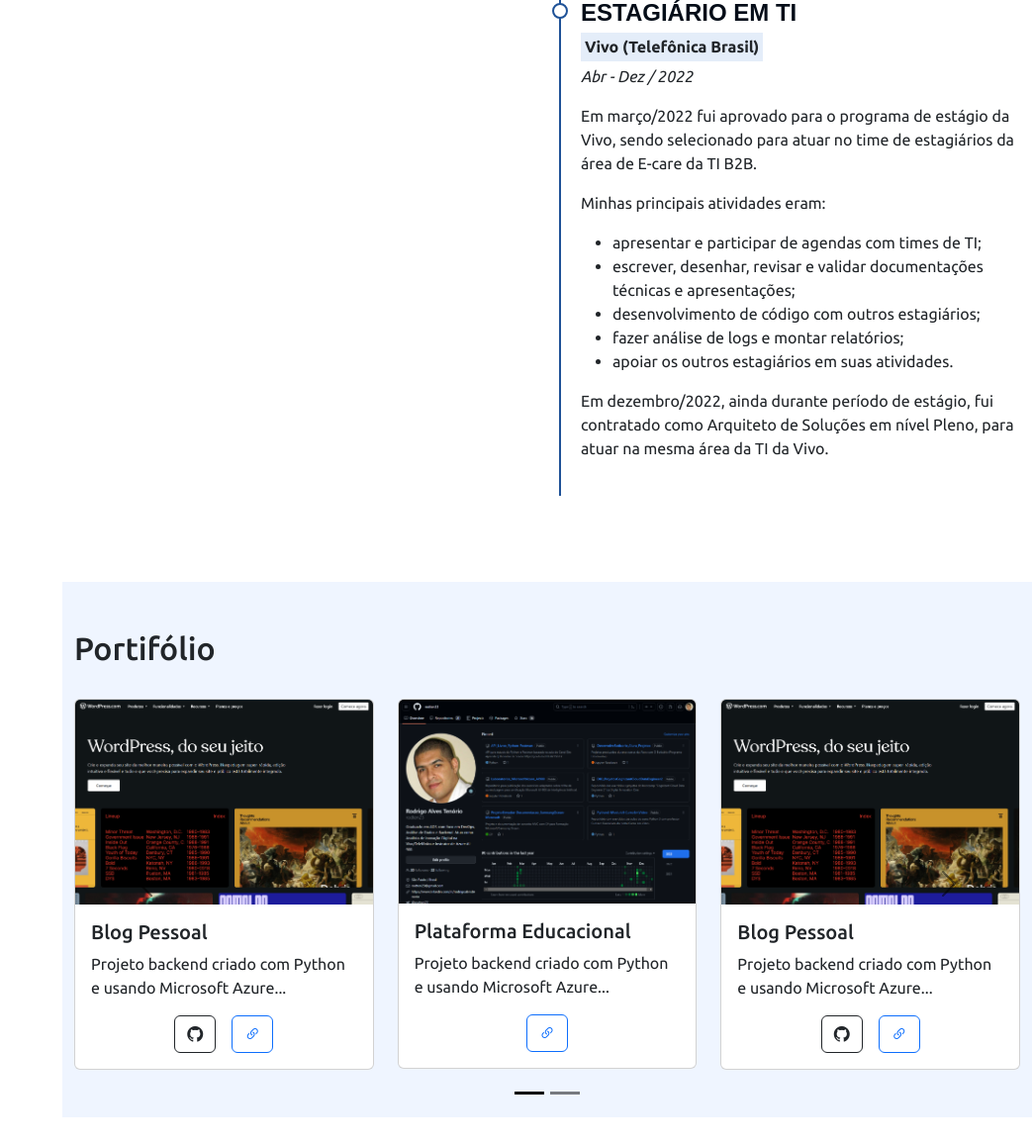
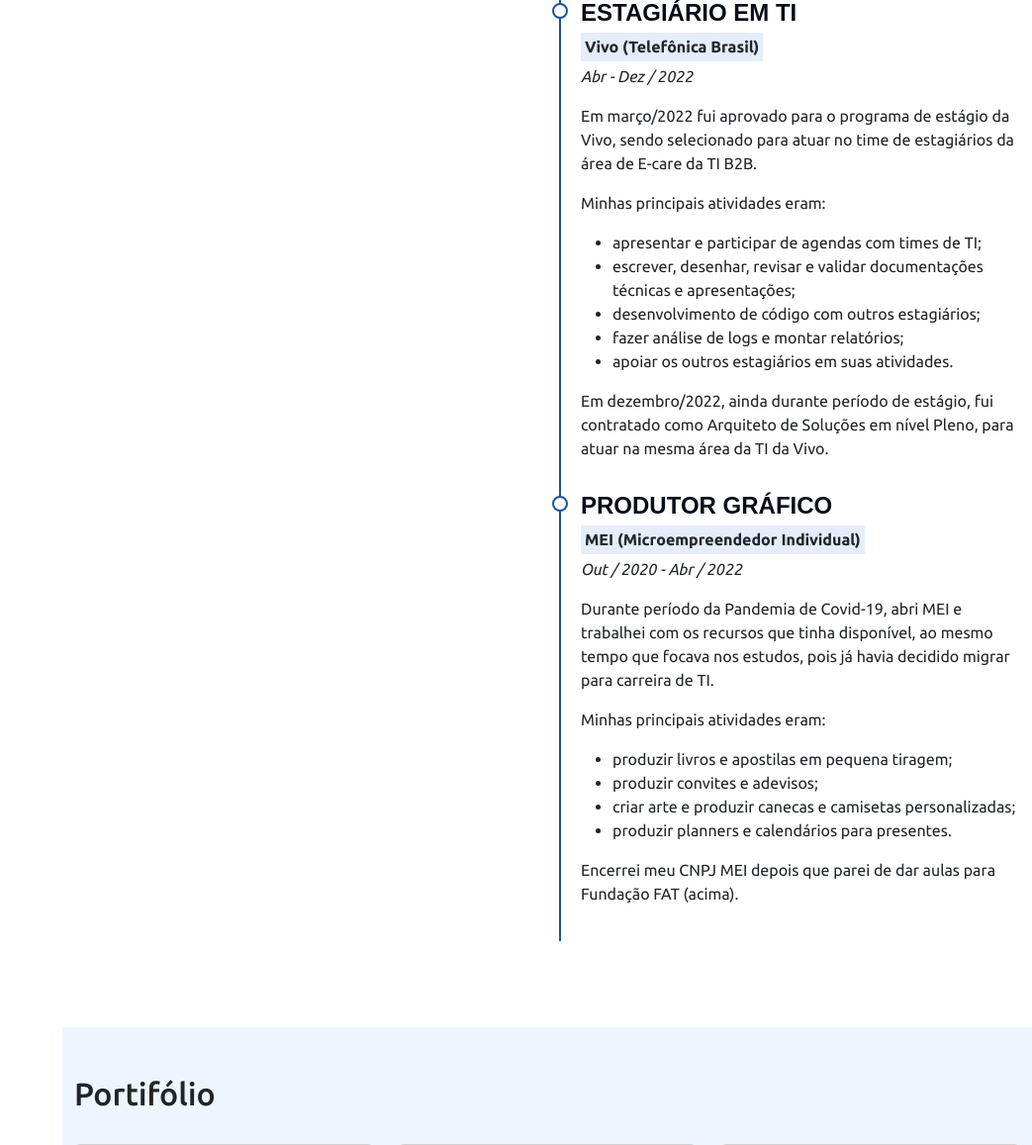
Before and after one commit to rodten23/portal_rodten23, a Flask app: template portal_rodten23/templates/index.html in a window 1280 px wide. Shown: the part 3869-5026 px from the top of the page at 99% size, without its empty margins (237-1280 px from the left). Run offline with Flask 3, Linux system fonts and the light colour scheme; the template is opened without the code that fills it, so the values that code supplies are empty; some libraries are stand-ins or nearby versions.

Commit message:
:sparkles: feat: Inclusão do cargo de MEI.

```diff
--- a/portal_rodten23/templates/index.html
+++ b/portal_rodten23/templates/index.html
@@ -366,7 +366,7 @@
                                     <li>testar sistemas;</li>
                                     <li>fazer passagem de projetos e apoiar os squads de desenvolvimento;</li>
                                     <li>apoiar o time de Maturidade com relatórios e comunicações as outras áreas e aos executivos.</li>
-                                  </ul>
+                                </ul>
                         </div>
 
                         <div class="cv-item" data-anime="up">
@@ -381,7 +381,7 @@
                                     <li>controlar frequência dos alunos e revisar suas atividades;</li>
                                     <li>preparar conteúdos, códigos e documentações que julguei importantes;</li>
                                     <li>tirar dúvidas pontuais dos alunos fora do horário das aulas.</li>
-                                  </ul>
+                                </ul>
                             <p>Após este período, a parceria da Microsoft com "Projeto Minha Chance" foi pausada e, sendo assim, não foram abertas novas turmas para cursos desta certificação.</p>
                         </div>
 
@@ -397,9 +397,28 @@
                                     <li>desenvolvimento de código com outros estagiários;</li>
                                     <li>fazer análise de logs e montar relatórios;</li>
                                     <li>apoiar os outros estagiários em suas atividades.</li>
-                                  </ul>
+                                </ul>
                             <p>Em dezembro/2022, ainda durante período de estágio, fui contratado como Arquiteto de Soluções em nível Pleno, para atuar na mesma área da TI da Vivo.</p>
                         </div>
+
+                        <div class="cv-item" data-anime="up">
+                            <h4>Produtor Gráfico</h4>
+                            <h6>MEI (Microempreendedor Individual)</h6>
+                            <p><em>Out / 2020 - Abr / 2022</em></p>
+                            <p>Durante período da Pandemia de Covid-19, abri MEI e trabalhei com os recursos que tinha disponível, ao mesmo tempo que focava nos estudos, pois já havia decidido migrar para carreira de TI.</p>
+                            <p>Minhas principais atividades eram:</p>
+                                <ul>
+                                    <li>produzir livros e apostilas em pequena tiragem;</li>
+                                    <li>produzir convites e adevisos;</li>
+                                    <li>criar arte e produzir canecas e camisetas personalizadas;</li>
+                                    <li>produzir planners e calendários para presentes.</li>
+                                </ul>
+                            <p>Encerrei meu CNPJ MEI depois que parei de dar aulas para Fundação FAT (acima).</p>
+                        </div>
+
+
+
+
 
                     </div>
                 </div>
```
